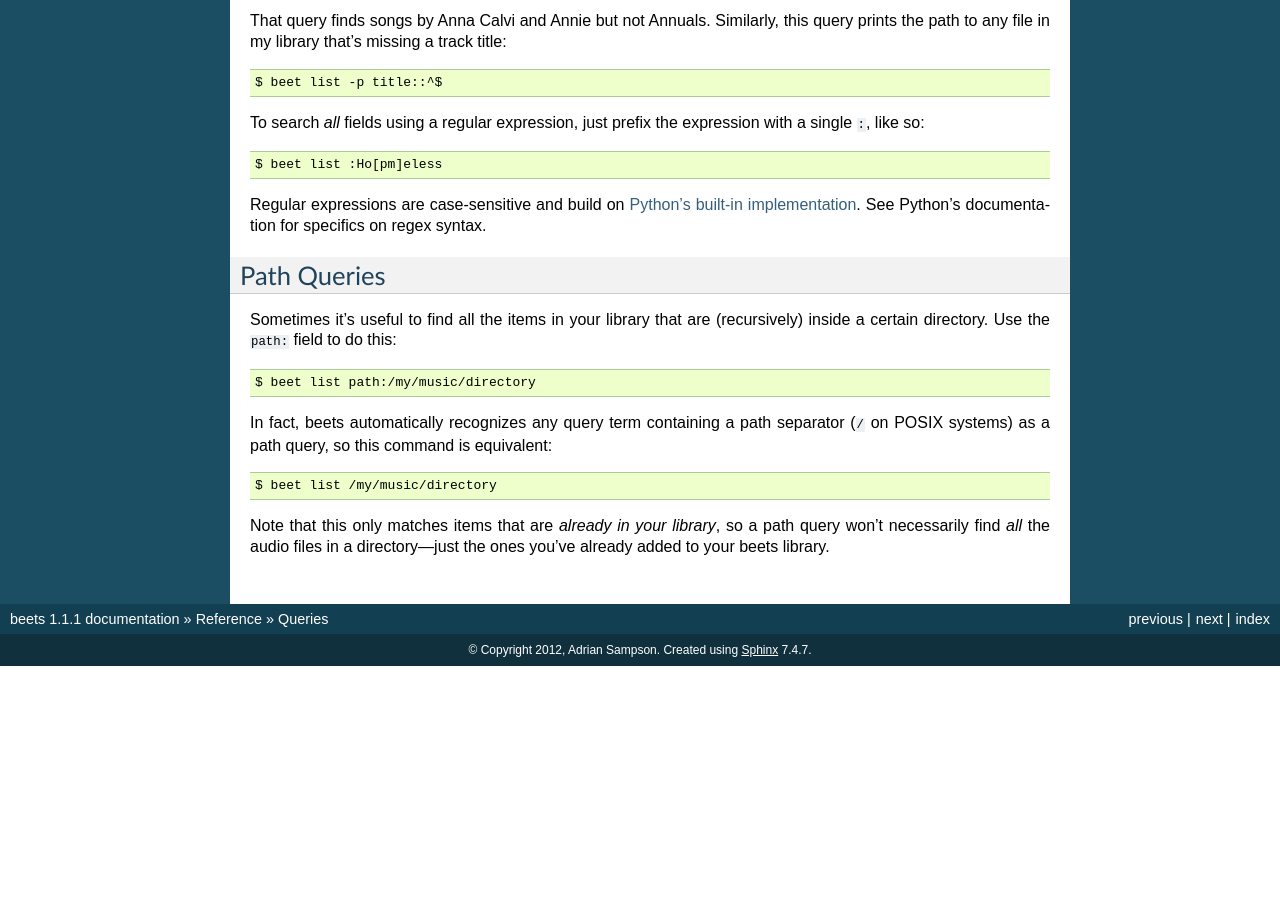
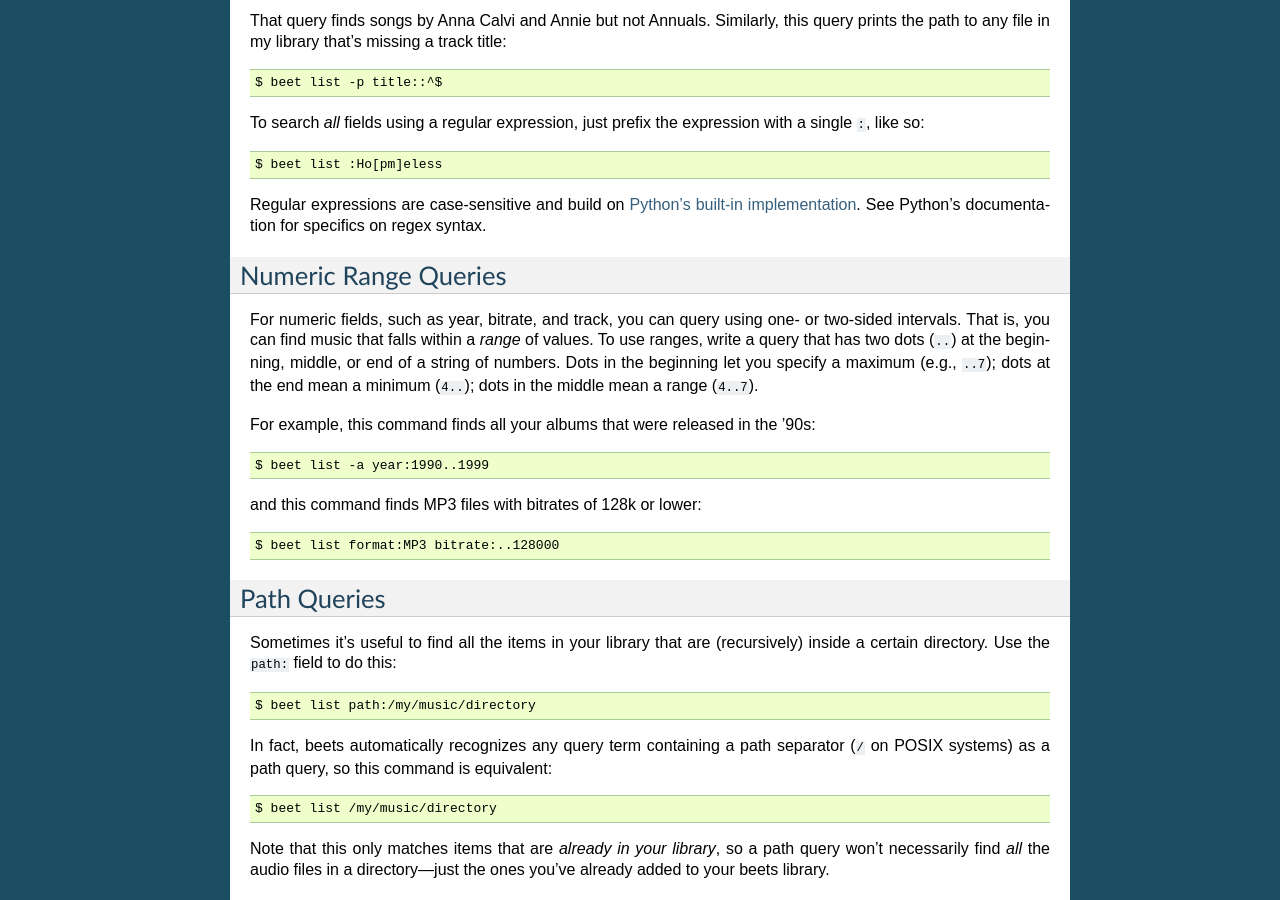
Before and after one commit to google-code-export/beets, a Sphinx documentation site: the page built from docs/reference/query.rst, in a window 1280 px wide and 900 px high, scrolled down 1691 px. Built offline with Sphinx 7.4.7, drawn with Linux system fonts in a browser that asks for light colours; before the commit the page ends 2357 px from its top, so only the background shows below that; some of the changed text lies outside the part shown.

Commit message:
changelog/docs for range queries #261

```diff
--- a/docs/reference/query.rst
+++ b/docs/reference/query.rst
@@ -107,6 +107,28 @@ implementation`_. See Python's documentation for specifics on regex syntax.
 .. _Python's built-in implementation: http://docs.python.org/library/re.html
 
 
+.. _numericquery:
+
+Numeric Range Queries
+---------------------
+
+For numeric fields, such as year, bitrate, and track, you can query using one-
+or two-sided intervals. That is, you can find music that falls within a
+*range* of values. To use ranges, write a query that has two dots (``..``) at
+the beginning, middle, or end of a string of numbers. Dots in the beginning
+let you specify a maximum (e.g., ``..7``); dots at the end mean a minimum
+(``4..``); dots in the middle mean a range (``4..7``).
+
+For example, this command finds all your albums that were released in the
+'90s::
+
+    $ beet list -a year:1990..1999
+
+and this command finds MP3 files with bitrates of 128k or lower::
+
+    $ beet list format:MP3 bitrate:..128000
+
+
 Path Queries
 ------------
 
```
Also changed, not shown: docs/changelog.rst (+6 -2 lines).
